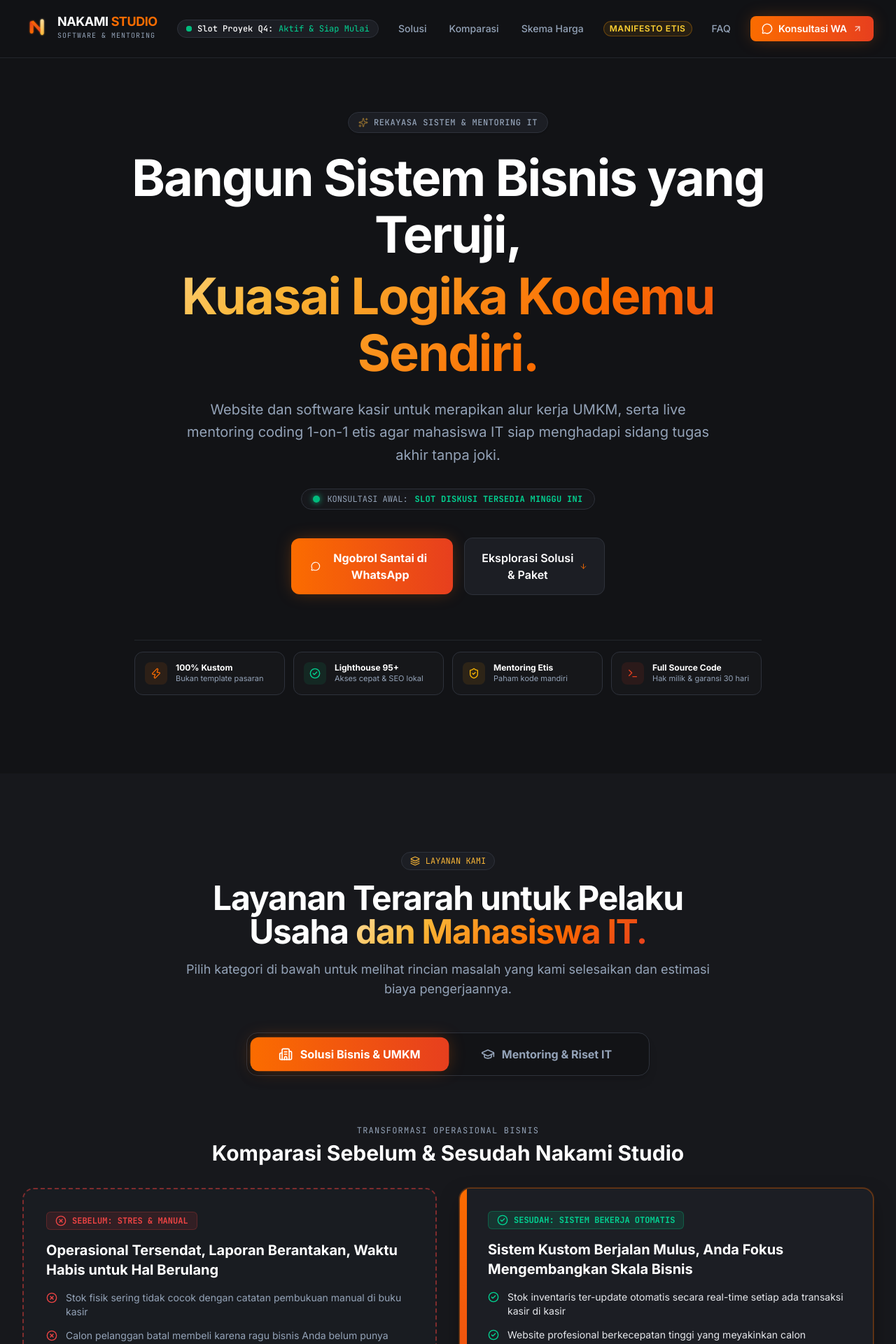
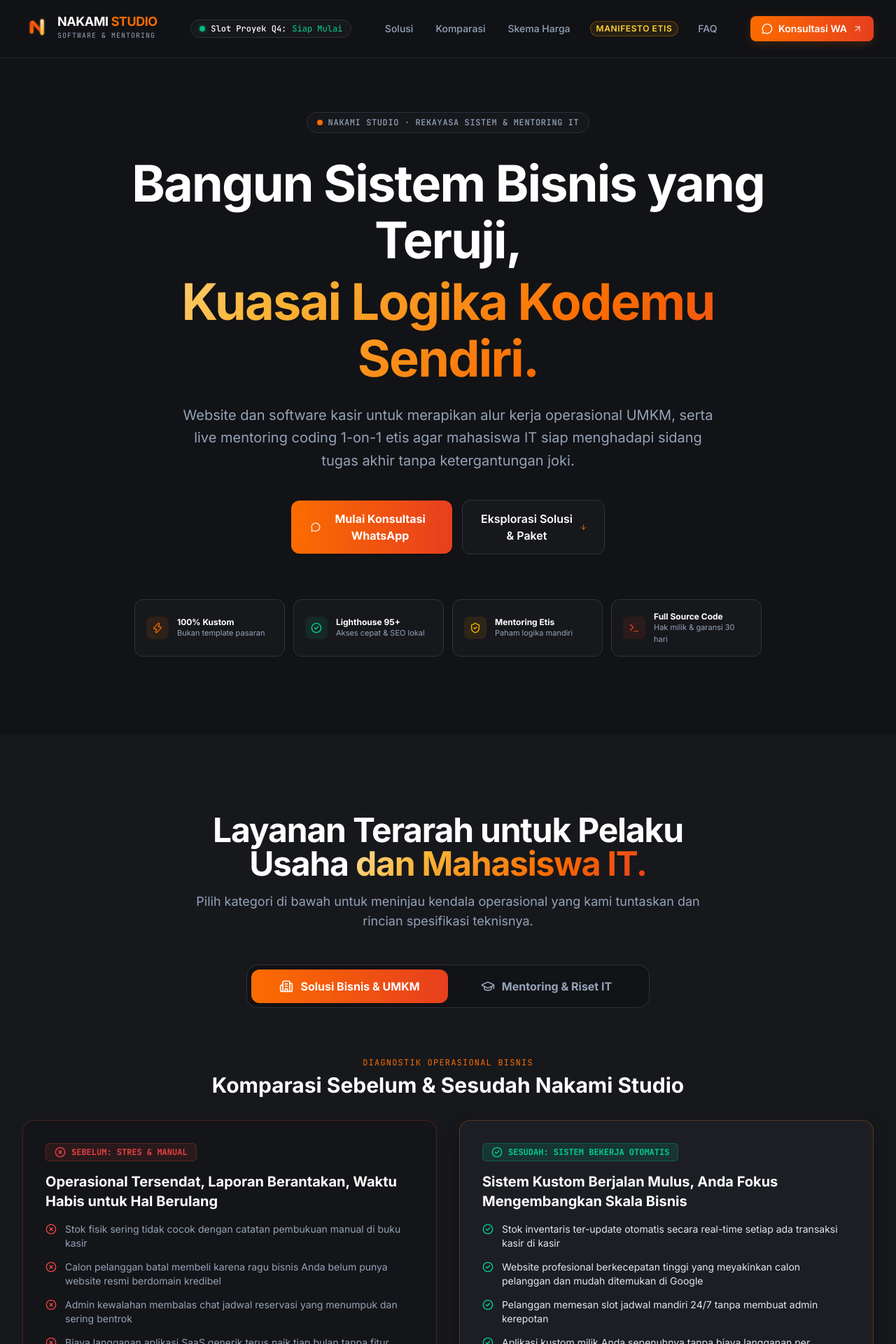
Before and after one commit to anantariskys/nakami-lp, a Next.js app: page / in a window 1280 px wide. Shown: the top 1920 px of the page at 70% size. Built offline with nearby package versions, Linux system fonts and the light colour scheme.

Commit message:
chore(agent): uncommitted changes from task

```diff
--- a/app/globals.css
+++ b/app/globals.css
@@ -73,19 +73,19 @@
 }
 
 .shadow-glow-warm {
-  box-shadow: 0 0 25px -4px rgba(251, 108, 0, 0.35);
+  box-shadow: 0 4px 16px -2px rgba(251, 108, 0, 0.22);
 }
 
 .shadow-glow-crimson {
-  box-shadow: 0 0 25px -4px rgba(231, 63, 30, 0.35);
+  box-shadow: 0 4px 16px -2px rgba(231, 63, 30, 0.22);
 }
 
 .shadow-glow-card {
-  box-shadow: 0 12px 32px -8px rgba(0, 0, 0, 0.6), 0 0 1px 1px rgba(251, 108, 0, 0.25);
+  box-shadow: 0 16px 36px -10px rgba(0, 0, 0, 0.5), 0 0 0 1px rgba(251, 108, 0, 0.18);
 }
 
 .shadow-card-subtle {
-  box-shadow: 0 8px 24px -6px rgba(0, 0, 0, 0.45);
+  box-shadow: 0 10px 30px -8px rgba(0, 0, 0, 0.5);
 }
 
 /* Reduced motion support */
--- a/components/FloatingWhatsAppButton.tsx
+++ b/components/FloatingWhatsAppButton.tsx
@@ -35,12 +35,6 @@
         <MessageCircle className="w-7 h-7" />
         <span className="sr-only">Konsultasi WhatsApp</span>
 
-        {/* Ambient Ring Wave */}
-        <span
-          className="absolute -inset-1 rounded-full bg-[#FB6C00] opacity-30 animate-ping pointer-events-none"
-          aria-hidden="true"
-        />
-
         {/* Desktop Hover Tooltip */}
         <span
           className="absolute right-16 top-1/2 -translate-y-1/2 px-3 py-1.5 rounded-lg bg-[#1C1E24] border border-[#2E323B] text-white text-xs font-semibold whitespace-nowrap opacity-0 group-hover:opacity-100 transition-opacity pointer-events-none shadow-lg shadow-black/50"
--- a/components/Footer.tsx
+++ b/components/Footer.tsx
@@ -27,7 +27,7 @@
               </div>
               <div className="flex items-center gap-2">
                 <Clock className="w-4 h-4 text-emerald-400" />
-                <span>Senin – Sabtu • 09:00 – 21:00 WIB</span>
+                <span>Senin - Sabtu | 09:00 - 21:00 WIB</span>
               </div>
             </div>
 
--- a/components/HeroSection.tsx
+++ b/components/HeroSection.tsx
@@ -1,28 +1,22 @@
 import React from "react";
 import { createWhatsAppUrl } from "@/lib/constants";
-import { MessageCircle, ArrowDown, Sparkles, CheckCircle2, ShieldCheck, Terminal, Zap } from "lucide-react";
+import { MessageCircle, ArrowDown, CheckCircle2, ShieldCheck, Terminal, Zap } from "lucide-react";
 
 export function HeroSection() {
   return (
     <section className="relative pt-32 pb-20 md:pt-40 md:pb-28 overflow-hidden bg-[#121316]">
-      {/* Background ambient sunset radial glow */}
+      {/* Refined ambient warm tech lighting */}
       <div
-        className="absolute top-1/4 left-1/2 -translate-x-1/2 -translate-y-1/2 w-[600px] h-[400px] md:w-[900px] md:h-[500px] bg-gradient-to-tr from-[#E73F1E]/20 via-[#FB6C00]/25 to-[#F9B637]/10 blur-[130px] pointer-events-none rounded-full -z-10"
-        aria-hidden="true"
-      />
-
-      {/* Subtle background tech grid lines */}
-      <div
-        className="absolute inset-0 bg-[linear-gradient(to_right,#2E323B15_1px,transparent_1px),linear-gradient(to_bottom,#2E323B15_1px,transparent_1px)] bg-[size:4rem_4rem] [mask-image:radial-gradient(ellipse_60%_50%_at_50%_40%,#000_70%,transparent_100%)] pointer-events-none -z-10"
+        className="absolute top-1/4 left-1/2 -translate-x-1/2 -translate-y-1/2 w-[700px] h-[400px] bg-gradient-to-tr from-[#E73F1E]/12 via-[#FB6C00]/15 to-[#F9B637]/10 blur-[120px] pointer-events-none rounded-full -z-10"
         aria-hidden="true"
       />
 
       <div className="max-w-7xl mx-auto px-4 sm:px-6 lg:px-8 text-center relative z-10">
-        {/* Eyebrow Pill Badge */}
-        <div className="inline-flex items-center gap-2 px-3.5 py-1.5 rounded-full bg-[#1C1E24] border border-[#2E323B] shadow-sm mb-6 hover:border-[#FB6C00]/50 transition-colors">
-          <Sparkles className="w-3.5 h-3.5 text-[#F9B637] animate-pulse" />
+        {/* Subtle, restrained studio badge */}
+        <div className="inline-flex items-center gap-2 px-3.5 py-1.5 rounded-full bg-[#17181C] border border-[#2E323B] mb-8">
+          <span className="w-2 h-2 rounded-full bg-[#FB6C00]" />
           <span className="text-xs font-mono font-medium tracking-wider text-[#94A3B8] uppercase">
-            REKAYASA SISTEM & MENTORING IT
+            Nakami Studio · Rekayasa Sistem & Mentoring IT
           </span>
         </div>
 
@@ -35,47 +29,38 @@
         </h1>
 
         {/* Subheadline */}
-        <p className="text-lg sm:text-xl text-[#94A3B8] max-w-3xl mx-auto mb-8 font-normal leading-relaxed">
-          Website dan software kasir untuk merapikan alur kerja UMKM, serta
+        <p className="text-lg sm:text-xl text-[#94A3B8] max-w-3xl mx-auto mb-10 font-normal leading-relaxed">
+          Website dan software kasir untuk merapikan alur kerja operasional UMKM, serta
           live mentoring coding 1-on-1 etis agar mahasiswa IT siap menghadapi
-          sidang tugas akhir tanpa joki.
+          sidang tugas akhir tanpa ketergantungan joki.
         </p>
 
-        {/* Live System Status Pill */}
-        <div className="inline-flex items-center gap-2.5 px-4 py-1.5 rounded-full bg-[#17181C] border border-[#2E323B] text-xs font-mono mb-10 shadow-inner">
-          <span className="inline-block w-2.5 h-2.5 rounded-full bg-emerald-500 shadow-[0_0_8px_#10B981]"></span>
-          <span className="text-[#94A3B8]">KONSULTASI AWAL:</span>
-          <span className="text-emerald-400 font-semibold tracking-wide">
-            SLOT DISKUSI TERSEDIA MINGGU INI
-          </span>
-        </div>
-
         {/* Dual CTA Button Group */}
-        <div className="flex flex-col sm:flex-row items-center justify-center gap-4 max-w-md mx-auto mb-16">
+        <div className="flex flex-col sm:flex-row items-center justify-center gap-3.5 max-w-md mx-auto mb-16">
           <a
             href={createWhatsAppUrl(
               "Halo Nakami Studio, saya ingin konsultasi kebutuhan saya (Bisnis/Mahasiswa)..."
             )}
             target="_blank"
             rel="noopener noreferrer"
-            className="w-full sm:w-auto inline-flex items-center justify-center gap-2.5 px-7 py-4 rounded-xl bg-cta-gradient text-white font-bold text-base hover:opacity-95 transition-all duration-200 shadow-glow-warm hover:scale-105 active:scale-95 focus-visible:ring-2 focus-visible:ring-amber-300"
+            className="w-full sm:w-auto inline-flex items-center justify-center gap-2.5 px-7 py-3.5 rounded-xl bg-cta-gradient text-white font-bold text-sm sm:text-base hover:opacity-95 transition-all shadow-sm active:translate-y-px"
           >
             <MessageCircle className="w-5 h-5" />
-            <span>Ngobrol Santai di WhatsApp</span>
+            <span>Mulai Konsultasi WhatsApp</span>
           </a>
 
           <a
             href="#segment-overview"
-            className="w-full sm:w-auto inline-flex items-center justify-center gap-2 px-6 py-4 rounded-xl bg-[#1C1E24] hover:bg-[#242730] text-white border border-[#2E323B] hover:border-[#FB6C00]/50 font-semibold text-base transition-all duration-200 hover:scale-[1.02] active:scale-[0.98]"
+            className="w-full sm:w-auto inline-flex items-center justify-center gap-2 px-6 py-3.5 rounded-xl bg-[#17181C] hover:bg-[#202228] text-white border border-[#2E323B] hover:border-[#3F4450] font-semibold text-sm sm:text-base transition-all active:translate-y-px"
           >
             <span>Eksplorasi Solusi & Paket</span>
             <ArrowDown className="w-4 h-4 text-[#FB6C00]" />
           </a>
         </div>
 
-        {/* Floating Sticker / Interactive Badges (Responsive Grid) */}
-        <div className="grid grid-cols-2 md:grid-cols-4 gap-3 max-w-4xl mx-auto pt-4 border-t border-[#2E323B]/60 text-left">
-          <div className="p-3.5 rounded-xl bg-[#17181C]/80 border border-[#2E323B] hover:border-[#FB6C00]/40 transition-colors flex items-center gap-3">
+        {/* Value Pillars Dock */}
+        <div className="grid grid-cols-2 lg:grid-cols-4 gap-3 max-w-4xl mx-auto text-left">
+          <div className="p-4 rounded-xl bg-[#17181C] border border-[#2E323B] hover:border-[#3F4450] transition-colors flex items-center gap-3">
             <div className="p-2 rounded-lg bg-[#FB6C00]/10 text-[#FB6C00] shrink-0">
               <Zap className="w-4 h-4" />
             </div>
@@ -85,7 +70,7 @@
             </div>
           </div>
 
-          <div className="p-3.5 rounded-xl bg-[#17181C]/80 border border-[#2E323B] hover:border-[#FB6C00]/40 transition-colors flex items-center gap-3">
+          <div className="p-4 rounded-xl bg-[#17181C] border border-[#2E323B] hover:border-[#3F4450] transition-colors flex items-center gap-3">
             <div className="p-2 rounded-lg bg-emerald-500/10 text-emerald-400 shrink-0">
               <CheckCircle2 className="w-4 h-4" />
             </div>
@@ -95,17 +80,17 @@
             </div>
           </div>
 
-          <div className="p-3.5 rounded-xl bg-[#17181C]/80 border border-[#2E323B] hover:border-amber-400/40 transition-colors flex items-center gap-3">
+          <div className="p-4 rounded-xl bg-[#17181C] border border-[#2E323B] hover:border-[#3F4450] transition-colors flex items-center gap-3">
             <div className="p-2 rounded-lg bg-amber-500/10 text-amber-400 shrink-0">
               <ShieldCheck className="w-4 h-4" />
             </div>
             <div>
               <p className="text-xs font-bold text-white leading-tight">Mentoring Etis</p>
-              <p className="text-[11px] text-[#94A3B8]">Paham kode mandiri</p>
+              <p className="text-[11px] text-[#94A3B8]">Paham logika mandiri</p>
             </div>
           </div>
 
-          <div className="p-3.5 rounded-xl bg-[#17181C]/80 border border-[#2E323B] hover:border-[#FB6C00]/40 transition-colors flex items-center gap-3">
+          <div className="p-4 rounded-xl bg-[#17181C] border border-[#2E323B] hover:border-[#3F4450] transition-colors flex items-center gap-3">
             <div className="p-2 rounded-lg bg-[#E73F1E]/10 text-[#E73F1E] shrink-0">
               <Terminal className="w-4 h-4" />
             </div>
--- a/components/Navbar.tsx
+++ b/components/Navbar.tsx
@@ -51,13 +51,10 @@
           </Link>
 
           {/* System Availability Status Pill (Desktop & Tablet) */}
-          <div className="hidden lg:flex items-center gap-2 px-3 py-1 rounded-full bg-[#1C1E24] border border-[#2E323B] text-xs font-mono text-[#94A3B8]">
-            <span className="relative flex h-2 w-2">
-              <span className="animate-ping absolute inline-flex h-full w-full rounded-full bg-emerald-400 opacity-75"></span>
-              <span className="relative inline-flex rounded-full h-2 w-2 bg-emerald-500"></span>
-            </span>
+          <div className="hidden lg:flex items-center gap-2 px-3 py-1 rounded-full bg-[#17181C] border border-[#2E323B] text-xs font-mono text-[#94A3B8]">
+            <span className="inline-flex h-2 w-2 rounded-full bg-emerald-500 shadow-[0_0_6px_rgba(16,185,129,0.5)]"></span>
             <span className="text-white font-medium">Slot Proyek Q4:</span>
-            <span className="text-emerald-400">Aktif & Siap Mulai</span>
+            <span className="text-emerald-400">Siap Mulai</span>
           </div>
 
           {/* Desktop Navigation Links */}
@@ -204,7 +201,7 @@
               <span>Mulai Konsultasi WhatsApp (Gratis)</span>
             </a>
             <p className="text-center text-xs text-[#64748B]">
-              Respon cepat setiap Senin – Sabtu • 09:00 – 21:00 WIB
+              Respon cepat setiap Senin - Sabtu | 09:00 - 21:00 WIB
             </p>
           </div>
         </div>
--- a/components/SegmentSection.tsx
+++ b/components/SegmentSection.tsx
@@ -17,7 +17,6 @@
   Laptop,
   ArrowRight,
   Sparkles,
-  Layers,
 } from "lucide-react";
 
 export function SegmentSection() {
@@ -30,19 +29,9 @@
 
   return (
     <section id="segment-overview" className="py-20 md:py-28 bg-[#17181C] relative">
-      {/* Decorative background glow */}
-      <div
-        className="absolute bottom-10 right-10 w-96 h-96 bg-[#FB6C00]/5 rounded-full blur-[120px] pointer-events-none"
-        aria-hidden="true"
-      />
-
       <div className="max-w-7xl mx-auto px-4 sm:px-6 lg:px-8">
-        {/* Section Header */}
+        {/* Section Header (Restrained, no redundant eyebrow) */}
         <div className="text-center max-w-3xl mx-auto mb-12">
-          <div className="inline-flex items-center gap-2 px-3 py-1 rounded-full bg-[#1C1E24] border border-[#2E323B] text-xs font-mono text-[#F9B637] mb-4">
-            <Layers className="w-3.5 h-3.5" />
-            <span>LAYANAN KAMI</span>
-          </div>
           <h2 className="text-3xl sm:text-4xl md:text-5xl font-extrabold text-white tracking-tight font-[var(--font-display)] mb-4">
             Layanan Terarah untuk Pelaku Usaha{" "}
             <span className="text-sunset-gradient">
@@ -50,7 +39,7 @@
             </span>
           </h2>
           <p className="text-[#94A3B8] text-base sm:text-lg">
-            Pilih kategori di bawah untuk melihat rincian masalah yang kami selesaikan dan estimasi biaya pengerjaannya.
+            Pilih kategori di bawah untuk meninjau kendala operasional yang kami tuntaskan dan rincian spesifikasi teknisnya.
           </p>
         </div>
 
@@ -59,7 +48,7 @@
           <div
             role="tablist"
             aria-label="Pilihan Kategori Layanan"
-            className="inline-flex p-1.5 rounded-2xl bg-[#121316] border border-[#2E323B] shadow-lg max-w-xl w-full"
+            className="inline-flex p-1.5 rounded-2xl bg-[#121316] border border-[#2E323B] shadow-inner max-w-xl w-full"
           >
             <button
               role="tab"
@@ -69,7 +58,7 @@
               onClick={() => setActiveSegment("biz")}
               className={`flex-1 flex items-center justify-center gap-2.5 py-3 px-4 rounded-xl text-sm sm:text-base font-bold transition-all duration-200 ${
                 activeSegment === "biz"
-                  ? "bg-cta-gradient text-white shadow-glow-warm scale-[1.01]"
+                  ? "bg-cta-gradient text-white shadow-sm"
                   : "text-[#94A3B8] hover:text-white hover:bg-[#1C1E24]/60"
               }`}
             >
@@ -85,7 +74,7 @@
               onClick={() => setActiveSegment("edu")}
               className={`flex-1 flex items-center justify-center gap-2.5 py-3 px-4 rounded-xl text-sm sm:text-base font-bold transition-all duration-200 ${
                 activeSegment === "edu"
-                  ? "bg-cta-gradient text-white shadow-glow-warm scale-[1.01]"
+                  ? "bg-cta-gradient text-white shadow-sm"
                   : "text-[#94A3B8] hover:text-white hover:bg-[#1C1E24]/60"
               }`}
             >
@@ -95,13 +84,13 @@
           </div>
         </div>
 
-        {/* SECTION: PROBLEM VS SOLUTION (Before vs After) */}
+        {/* SECTION: PROBLEM VS SOLUTION (Diagnostic Comparison) */}
         <div id="problem-solution" className="mb-24 scroll-mt-28">
           <div className="text-center mb-8">
-            <span className="text-xs font-mono uppercase tracking-widest text-[#94A3B8]">
+            <span className="text-xs font-mono uppercase tracking-widest text-[#FB6C00]">
               {activeSegment === "biz"
-                ? "TRANSFORMASI OPERASIONAL BISNIS"
-                : "TRANSFORMASI AKADEMIS & SKILL CODING"}
+                ? "DIAGNOSTIK OPERASIONAL BISNIS"
+                : "DIAGNOSTIK AKADEMIS & SKILL CODING"}
             </span>
             <h3 className="text-2xl sm:text-3xl font-bold text-white mt-1">
               Komparasi Sebelum & Sesudah Nakami Studio
@@ -109,10 +98,10 @@
           </div>
 
           <div className="grid grid-cols-1 md:grid-cols-2 gap-6 lg:gap-8 items-stretch">
-            {/* BEFORE Card (Red Dashed Border) */}
-            <div className="rounded-2xl bg-[#1C1E24]/70 border-2 border-dashed border-[#C33736]/60 p-6 sm:p-8 flex flex-col justify-between relative overflow-hidden">
+            {/* BEFORE Card (Diagnostic Card) */}
+            <div className="rounded-2xl bg-[#141518] border border-[#EF4444]/25 p-6 sm:p-8 flex flex-col justify-between relative overflow-hidden">
               <div>
-                <div className="inline-flex items-center gap-2 px-3 py-1 rounded-md bg-[#C33736]/15 border border-[#C33736]/30 text-xs font-bold font-mono text-[#EF4444] mb-4">
+                <div className="inline-flex items-center gap-2 px-3 py-1 rounded-md bg-[#EF4444]/10 border border-[#EF4444]/25 text-xs font-bold font-mono text-[#EF4444] mb-4">
                   <XCircle className="w-4 h-4" />
                   <span>{currentProblemSolution.problemTag}</span>
                 </div>
@@ -133,14 +122,8 @@
               </div>
             </div>
 
-            {/* AFTER Card (Warm Tech Glow + 6px Orange Accent Strip) */}
-            <div className="rounded-2xl bg-[#1C1E24] border border-[#FB6C00]/40 p-6 sm:p-8 flex flex-col justify-between shadow-glow-card relative overflow-hidden pl-8 sm:pl-10">
-              {/* 6px Orange Gradient Accent Strip on the left edge */}
-              <div
-                className="absolute left-0 top-0 bottom-0 w-2 sm:w-2.5 bg-strip-gradient"
-                aria-hidden="true"
-              />
-
+            {/* AFTER Card (Refined Solution Card) */}
+            <div className="rounded-2xl bg-[#1C1E24] border border-[#FB6C00]/30 p-6 sm:p-8 flex flex-col justify-between shadow-card-subtle relative overflow-hidden">
               <div>
                 <div className="inline-flex items-center gap-2 px-3 py-1 rounded-md bg-emerald-500/15 border border-emerald-500/30 text-xs font-bold font-mono text-emerald-400 mb-4">
                   <CheckCircle2 className="w-4 h-4" />
@@ -159,7 +142,7 @@
                 </ul>
               </div>
               <div className="pt-4 border-t border-[#2E323B] text-xs text-[#F9B637] font-mono font-medium flex items-center gap-1.5">
-                <Sparkles className="w-3.5 h-3.5" />
+                <Sparkles className="w-3.5 h-3.5 text-[#FB6C00]" />
                 <span>Hasil: Alur kerja rapi dan data tercatat otomatis.</span>
               </div>
             </div>
@@ -170,7 +153,7 @@
         <div
           id={activeSegment === "biz" ? "services-biz" : "services-edu"}
           role="tabpanel"
-          id-panel={activeSegment === "biz" ? "panel-biz-content" : "panel-edu-content"}
+          aria-labelledby={activeSegment === "biz" ? "tab-biz" : "tab-edu"}
           className="scroll-mt-28"
         >
           <div className="flex flex-col md:flex-row md:items-end justify-between mb-8 pb-4 border-b border-[#2E323B]">
@@ -197,7 +180,7 @@
             {currentServices.map((service: ServicePackage) => (
               <div
                 key={service.id}
-                className="rounded-2xl bg-[#1C1E24] border border-[#2E323B] hover:border-[#FB6C00]/60 p-6 sm:p-7 flex flex-col justify-between transition-all duration-300 hover:shadow-glow-card group"
+                className="rounded-2xl bg-[#1C1E24] border border-[#2E323B] hover:border-[#FB6C00]/50 p-6 sm:p-7 flex flex-col justify-between transition-colors group"
               >
                 <div>
                   {/* Top Bar: Code & Badge */}
@@ -272,7 +255,7 @@
                       href={createWhatsAppUrl(service.waTemplate)}
                       target="_blank"
                       rel="noopener noreferrer"
-                      className="inline-flex items-center gap-1.5 px-4 py-2.5 rounded-xl bg-[#242730] hover:bg-cta-gradient text-white border border-[#3F4450] hover:border-transparent text-xs sm:text-sm font-semibold transition-all duration-200 group-hover:scale-105"
+                      className="inline-flex items-center gap-1.5 px-4 py-2.5 rounded-xl bg-[#242730] hover:bg-cta-gradient text-white border border-[#3F4450] hover:border-transparent text-xs sm:text-sm font-semibold transition-all active:translate-y-px"
                     >
                       <span>{service.ctaText}</span>
                       <ArrowRight className="w-3.5 h-3.5" />
```
Also changed, not shown: components/DiscoveryAuditForm.tsx (+21 -33 lines), components/FAQAccordion.tsx (+10 -12 lines), components/FinalBanner.tsx (+3 -15 lines), components/NonJokiManifesto.tsx (+9 -20 lines), components/PricingPhilosophySection.tsx (+19 -31 lines), lib/constants.ts (+5 -5 lines).
